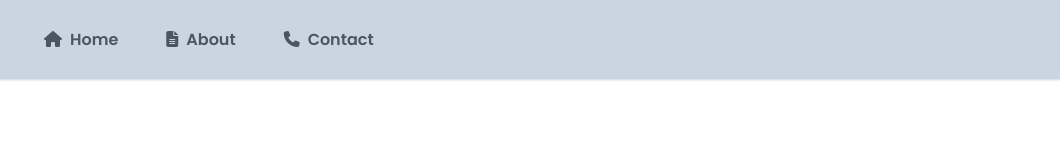
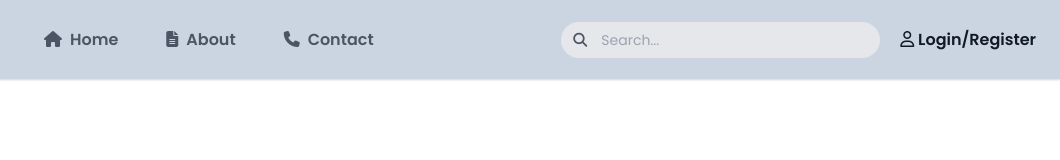
Before and after one commit to joesoftmwai/tailwind_blog, a website: page index.html in a window 1280 px wide. Shown: the full height of the page, 220-1280 px from the left. Drawn offline with Linux system fonts and the light colour scheme.

Commit message:
simple nav bar complete

```diff
--- a/index.html
+++ b/index.html
@@ -4,7 +4,7 @@
     <meta charset="UTF-8">
     <meta http-equiv="X-UA-Compatible" content="IE=edge">
     <meta name="viewport" content="width=device-width, initial-scale=1.0">
-    <title>tailwind blog</title>
+    <title>The Tailwind Blog</title>
     <link rel="stylesheet" href="./dist/output.css">
     <link rel="stylesheet" href="https://cdnjs.cloudflare.com/ajax/libs/font-awesome/6.4.0/css/all.min.css" integrity="sha512-iecdLmaskl7CVkqkXNQ/ZH/XLlvWZOJyj7Yy7tcenmpD1ypASozpmT/E0iPtmFIB46ZmdtAc9eNBvH0H/ZpiBw==" crossorigin="anonymous" referrerpolicy="no-referrer" />
     <link rel="preconnect" href="https://fonts.googleapis.com">
@@ -35,7 +35,6 @@
                     About
                 </a>
              </div>
-
              <div class="ml-12 flex">
                 <a href="#" class="flex items-center font-semibold text-md hover:text-blue-700 transition">
                     <span class="mr-2">
@@ -44,6 +43,21 @@
                     Contact
                 </a>
              </div>
+             <div class="relative ml-auto">
+                <span class="absolute left-3 text-sm top-2 text-gray-600">
+                    <i class="fas fa-search"></i>
+                </span>
+                <input type="text" name="" id="" class="block w-full rounded-3xl pl-10 pr-2 py-2
+                focus:outline-none bg-gray-200 text-sm text-gray-600 shadow-sm shadow-slate-300" placeholder="Search...">
+             </div>
+             <div class="ml-5">
+                <a href="#" class="flex items-center font-semibold text-md text-gray-900 hover:text-blue-700 transition">
+                    <spam class="mr-2">
+                        <i class="far fa-user"></i>
+                    </span>
+                    Login/Register
+                </a>
+             </div>
         </div>
     </nav>
     <!-- Header ends here -->
```
Also changed, not shown: dist/output.css.
